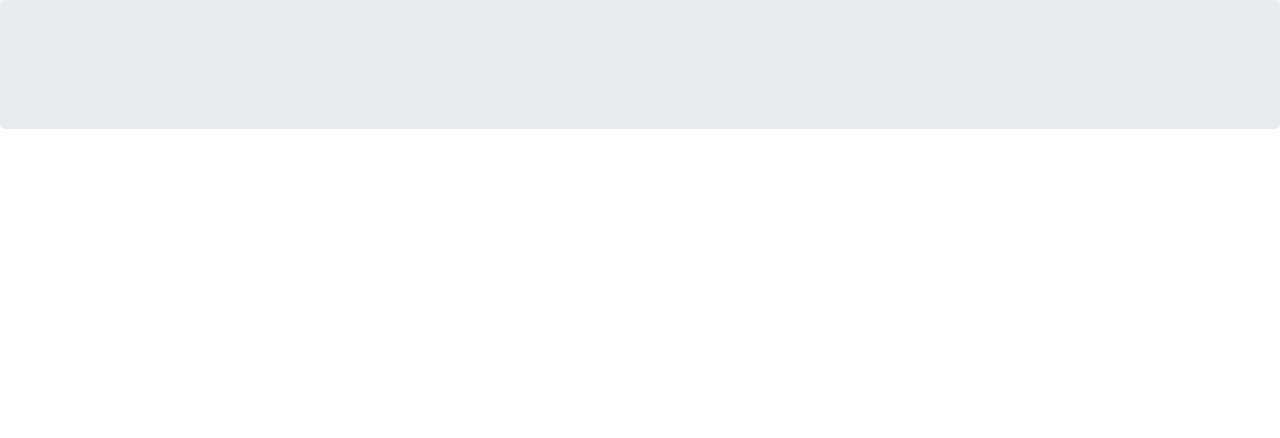
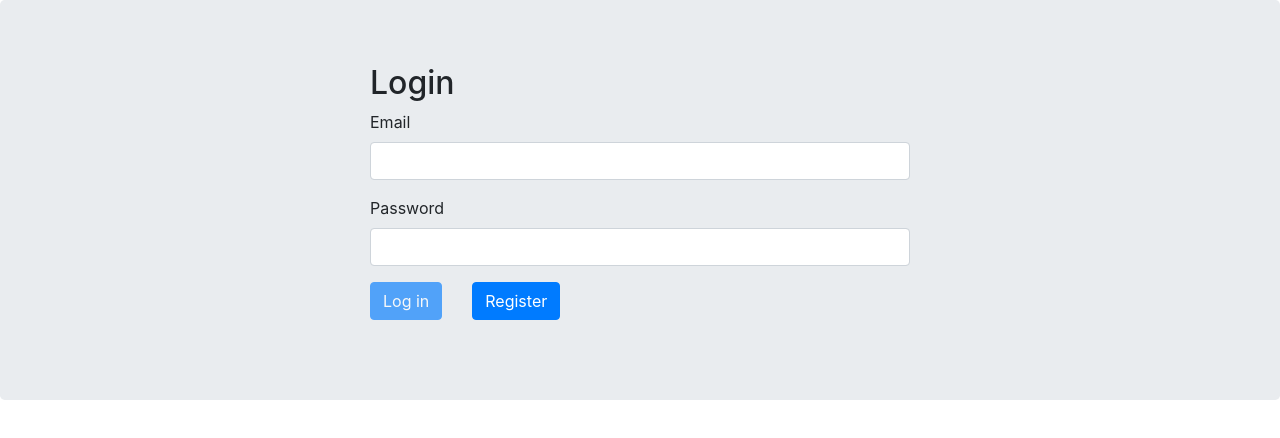
Before and after one commit to erikbg7/EA-Minim1-Delivery, an Angular app in the folder frontend/: page /api/signin in a window 1280 px wide. Before the commit this address led to /. Shown: the top 438 px of the page. Built offline with nearby package versions, Linux system fonts and the light colour scheme.

Commit message:
add interceptor, environment loginForm validator

```diff
--- a/frontend/src/app/app-routing.module.ts
+++ b/frontend/src/app/app-routing.module.ts
@@ -6,10 +6,10 @@ import { ProductsComponent } from "./components/products/products.component";
 import { MyguardGuard } from "./myguard.guard";
 
 const routes: Routes = [
-  { path: 'signin', component: LoginComponent },
-  { path: 'signup', component: RegisterComponent },
+  { path: 'api/signin', component: LoginComponent },
+  { path: 'api/signup', component: RegisterComponent },
   { path: 'api/product', component: ProductsComponent, canActivate: [MyguardGuard] },
-  { path: '', redirectTo: '/signin', pathMatch: 'full' }
+  { path: '', redirectTo: '/api/signin', pathMatch: 'full' }
 ];
 
 @NgModule({
--- a/frontend/src/app/app.module.ts
+++ b/frontend/src/app/app.module.ts
@@ -1,13 +1,14 @@
 import { BrowserModule } from '@angular/platform-browser';
 import { NgModule } from '@angular/core';
 import { FormsModule, ReactiveFormsModule } from "@angular/forms";
-import { HttpClientModule } from "@angular/common/http";
+import { HTTP_INTERCEPTORS, HttpClientModule } from "@angular/common/http";
 
 import { AppRoutingModule } from './app-routing.module';
 import { AppComponent } from './app.component';
 import { ProductsComponent } from './components/products/products.component';
 import { LoginComponent } from './components/login/login.component';
 import { RegisterComponent } from './components/register/register.component';
+import { InterceptorService } from "./services/interceptor.service";
 
 @NgModule({
   declarations: [
@@ -23,7 +24,7 @@ import { RegisterComponent } from './components/register/register.component';
     ReactiveFormsModule,
     HttpClientModule
   ],
-  providers: [],
+  providers: [{provide: HTTP_INTERCEPTORS, useClass: InterceptorService, multi: true}],
   bootstrap: [AppComponent]
 })
 export class AppModule { }
--- a/frontend/src/app/components/login/login.component.html
+++ b/frontend/src/app/components/login/login.component.html
@@ -23,7 +23,7 @@
     </div>
   </div>
   <div class="form-group">
-    <button class="btn btn-primary" type = "submit" [disabled]="!loginForm.valid">Register</button>
-    <a [routerLink]="['']" style="margin-left: 30px">Cancel</a>
+    <button class="btn btn-primary" type = "submit" [disabled]="!loginForm.valid">Log in</button>
+    <button class="btn btn-primary" [routerLink]="['/api/signup']" style="margin-left: 30px">Register</button>
   </div>
 </form>
--- a/frontend/src/app/components/register/register.component.ts
+++ b/frontend/src/app/components/register/register.component.ts
@@ -1,5 +1,5 @@
 import { Component, OnInit } from '@angular/core';
-import { UserService } from "../../services/user.service";
+import { AuthService } from "../../services/auth.service";
 import { HttpErrorResponse } from "@angular/common/http";
 import {FormBuilder, FormControl, FormGroup, NgForm, Validators} from "@angular/forms";
 import {Router} from "@angular/router";
@@ -9,7 +9,7 @@ import {Validator} from "validator.ts/Validator";
   selector: 'app-register',
   templateUrl: './register.component.html',
   styleUrls: ['./register.component.css'],
-  providers: [UserService]
+  providers: [AuthService]
 })
 export class RegisterComponent implements OnInit {
 
@@ -23,7 +23,7 @@ export class RegisterComponent implements OnInit {
 
   isEmail: boolean;
 
-  constructor(private userService: UserService,
+  constructor(private userService: AuthService,
               private router: Router, private formBuilder: FormBuilder) {
 
     this.form = this.formBuilder.group({
--- a/frontend/src/app/services/user.service.ts
+++ b/frontend/src/app/services/auth.service.ts
@@ -6,7 +6,7 @@ import { Environment } from "./environment";
 @Injectable({
   providedIn: 'root'
 })
-export class UserService {
+export class AuthService {
 
   environment: Environment;
   selectedUser: User;
--- /dev/null
+++ b/frontend/src/app/services/interceptor.service.ts
@@ -0,0 +1,28 @@
+import { Injectable, Injector } from '@angular/core';
+import { HttpEvent, HttpHandler, HttpInterceptor, HttpRequest } from "@angular/common/http";
+import { Observable } from "rxjs";
+import { ProductService} from "./product.service";
+
+
+@Injectable({
+  providedIn: 'root'
+})
+export class InterceptorService implements HttpInterceptor{
+
+  //We use Injector to get an instance of the product service
+  constructor(private injector: Injector) { }
+
+  intercept(req: HttpRequest<any>, next: HttpHandler): Observable<HttpEvent<any>> {
+    //let productService = this.injector.get(ProductService);
+    const newRequest = req.clone({
+        headers: req.headers.set(
+          'Authorization', `Bearer ${localStorage.getItem('token')}`
+        )
+    });
+
+    console.log(newRequest);
+
+    //Middleware
+    return next.handle(newRequest);
+  }
+}
--- a/frontend/src/app/services/product.service.ts
+++ b/frontend/src/app/services/product.service.ts
@@ -31,4 +31,8 @@ export class ProductService {
   deleteProduct(_id: string) {
     return this.http.delete(this.environment.urlProduct + `/${_id}`);
   }
+
+  /*getToken() {
+    return localStorage.getItem('token');
+  }*/
 }
```
Also changed, not shown: frontend/src/app/components/login/login.component.ts (+6 -6 lines), 2 other files (tests, documents, lock files or other folders).
